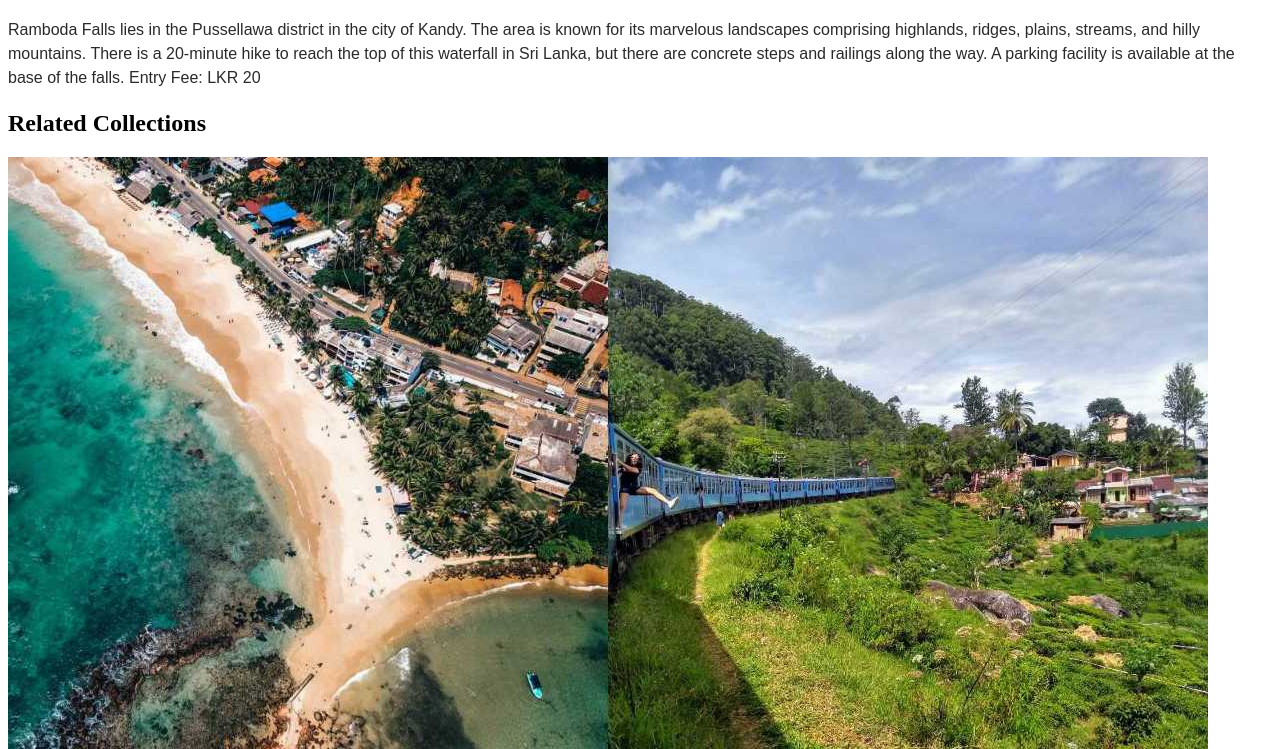
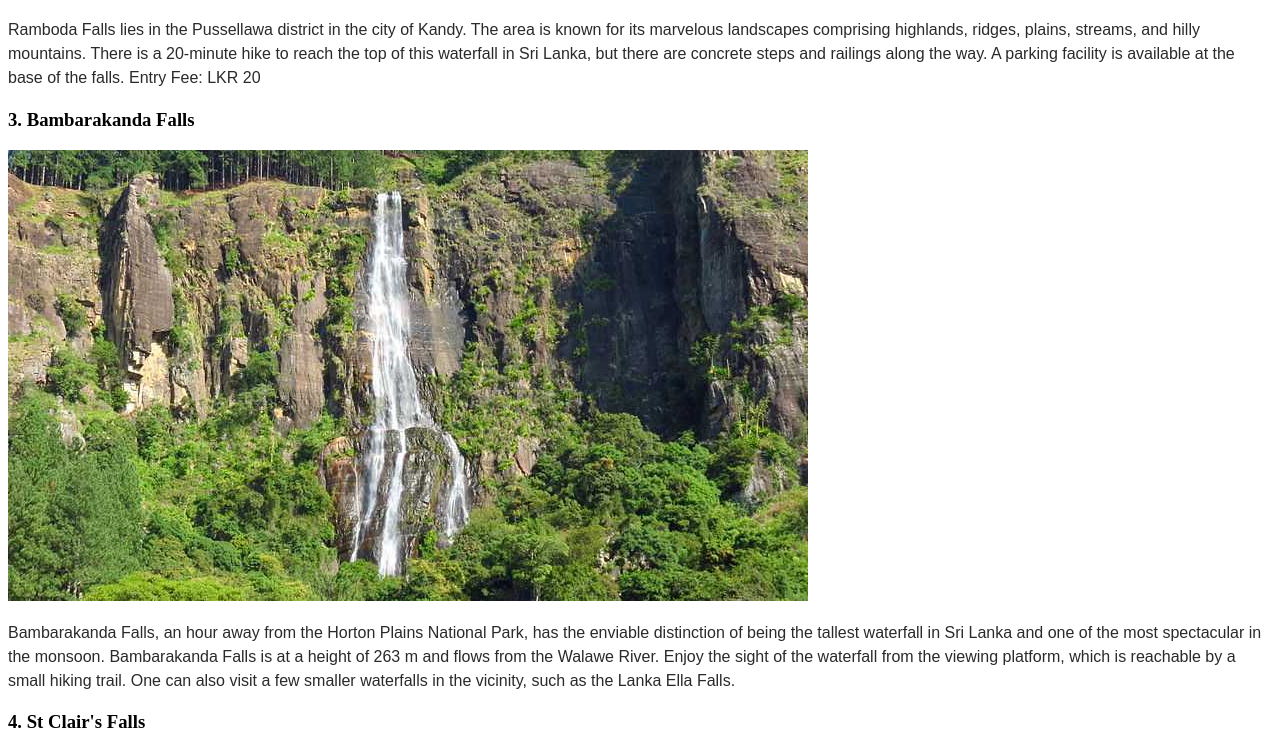
Before and after one commit to HaneetaSenadheera/waterfall, a plain HTML site: page index.html in a window 1280 px wide. Shown: the part 1833-2582 px from the top of the page. Drawn offline with Linux system fonts and the light colour scheme.

Commit message:
more details added

```diff
--- a/index.html
+++ b/index.html
@@ -15,9 +15,15 @@
   <p>An hour away from Ella, Diyaluma Falls is the second-highest among the waterfalls in Sri Lanka. The waterfall tumbles down from a height of a whopping 220 meters, with several beautiful natural infinity pools at different levels along its length. Diyaluma Falls forms along the Poonagala Oya, a minor tributary of the river Kirindi Oya. The highlight of Diyaluma Falls is the hike to its top, swimming in the serene pools, and the magnificent views of the emerald hills.</p>
   <a href="https://www.holidify.com/places/haputale/diyaluma-falls-sightseeing-1256152.html">Read More</a>
   <h3>2. Ramboda Falls</h3>
-  <img src="Images/Ramboda_water_falls_20190704120714.jpg" alt="Ramboda water falls">
+  <img src="Images/Ramboda_water_falls_20190704120714.jpg" alt="Ramboda waterfall">
   <p>Ramboda Falls lies in the Pussellawa district in the city of Kandy. The area is known for its marvelous landscapes comprising highlands, ridges, plains, streams, and hilly mountains. There is a 20-minute hike to reach the top of this waterfall in Sri Lanka, but there are concrete steps and railings along the way. A parking facility is available at the base of the falls.
     Entry Fee: LKR 20</p>
+    <h3>3. Bambarakanda Falls</h3>
+    <img src="Images/Bambarakanda_Waterfall_20190709200607 (1).jpg" alt="Bambarakanda waterfall">
+    <p>Bambarakanda Falls, an hour away from the Horton Plains National Park, has the enviable distinction of being the tallest waterfall in Sri Lanka and one of the most spectacular in the monsoon. Bambarakanda Falls is at a height of 263 m and flows from the Walawe River. Enjoy the sight of the waterfall from the viewing platform, which is reachable by a small hiking trail. One can also visit a few smaller waterfalls in the vicinity, such as the Lanka Ella Falls.</p>
+    <h3>4. St Clair's Falls</h3>
+    <img src="Images/20843091331_2c4e3d3ace_b_20190703234051.jpg" alt="st Clair's Falls"
+    <p>An idyllic representation of Sri Lanka’s natural being is the famous St. Clair’s Falls. Referred to as the Little Niagara of Sri Lanka, the waters of St. Clair run cold but are never weary of the gushing force. It is located in the Talawakele town of Nuwara Eliya District, and St. Clair’s stands as one of the widest falls in Sri Lanka. At an altitude of 1198 meters, St. Clair's Falls has an observation deck and a canteen at the entrance.</p>
     <h2>Related Collections</h2>
     <img src="Images/srilanka_20190928153148.jpg" alt="SriLanka">
     <h3>ADVENTURE</h3>
```
Also changed, not shown: Images/20843091331_2c4e3d3ace_b_20190703234051.jpg (added), Images/Bambarakanda_Waterfall_20190709200607 (1).jpg (added).
